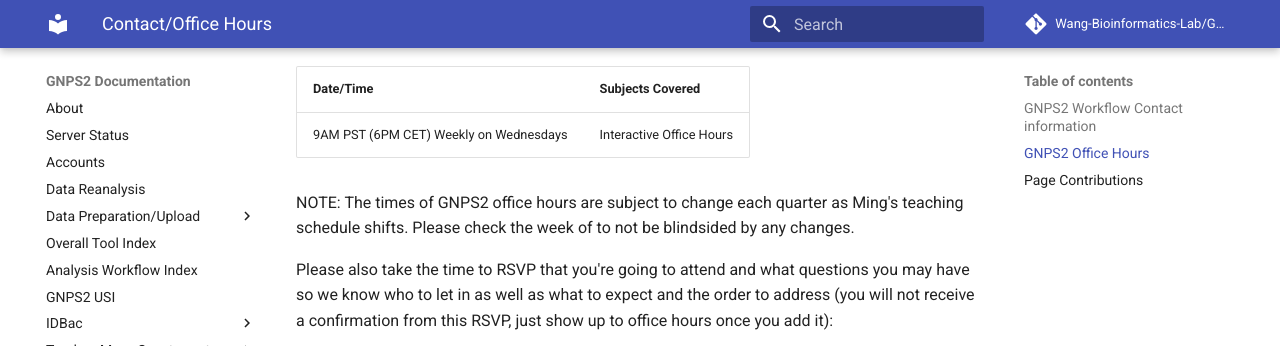
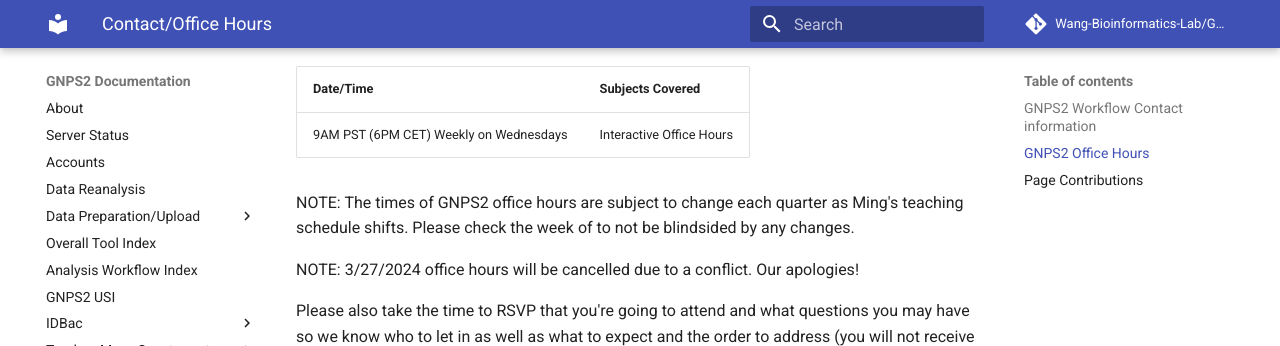
Before and after one commit to Wang-Bioinformatics-Lab/GNPS2_Documentation, an MkDocs documentation site: the page built from docs/contact.md, in a window 1280 px wide and 900 px high, scrolled down 601 px, cut to the strip 0-346 px from the top of the window. Built offline with MkDocs 1.6.1 and Material for MkDocs 9.7.7, drawn with Linux system fonts in a browser that asks for light colours; comment, search, counter and statistics services are not loaded.

Commit message:
Update contact.md

```diff
--- a/docs/contact.md
+++ b/docs/contact.md
@@ -18,6 +18,8 @@
 
 NOTE: The times of GNPS2 office hours are subject to change each quarter as Ming's teaching schedule shifts. Please check the week of to not be blindsided by any changes.
 
+NOTE: 3/27/2024 office hours will be cancelled due to a conflict. Our apologies!
+
 Please also take the time to RSVP that you're going to attend and what questions you may have so we know who to let in as well as what to expect and the order to address (you will not receive a confirmation from this RSVP, just show up to office hours once you add it):
 
 <iframe src="https://docs.google.com/forms/d/e/1FAIpQLSdOCaOmZ6Q5ggsmnQ414SSYBrshpX-Ibt4ENh2TPkQiBBR2qw/viewform?embedded=true" width="640" height="700" frameborder="0" marginheight="0" marginwidth="0">Loading…</iframe>
```
